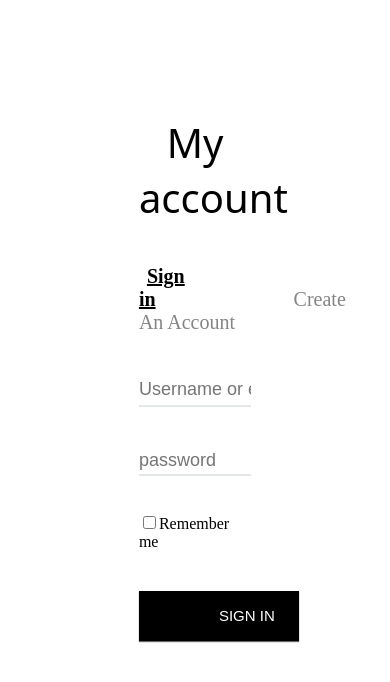
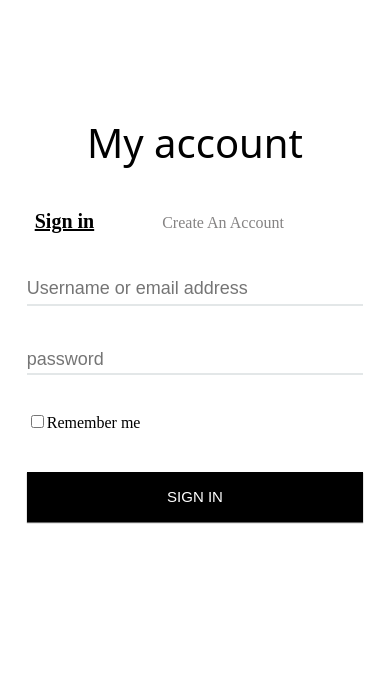
Before and after one commit to Its-premmine/myui2, a React (Create React App) app: page / in a window 390 px wide. Shown: the top 682 px of the page. Built offline with nearby package versions, Linux system fonts and the light colour scheme.

Commit message:
responsive settiong

```diff
--- a/package.json
+++ b/package.json
@@ -6,10 +6,13 @@
     "@testing-library/jest-dom": "^5.17.0",
     "@testing-library/react": "^13.4.0",
     "@testing-library/user-event": "^13.5.0",
+    "formik": "^2.4.6",
     "react": "^18.3.1",
     "react-dom": "^18.3.1",
     "react-scripts": "5.0.1",
-    "web-vitals": "^2.1.4"
+    "web-vitals": "^2.1.4",
+    "yap": "^0.0.2",
+    "yup": "^1.4.0"
   },
   "scripts": {
     "start": "react-scripts start",
--- a/src/App.scss
+++ b/src/App.scss
@@ -39,6 +39,12 @@
     font-size: 20px;
 
 }
+.form__group {
+    position: relative;
+
+
+    width: 100%;
+  }
 
 .inputField{
     width: 100%;
@@ -50,6 +56,15 @@
     margin-top: 40px;
     padding: 3px 0;
 
+
+
+}
+.labelIdEmail {
+    position: absolute;
+    top: 0;
+    display: block;
+    font-size: 30px;
+    color: gray;
 }
 
 .inputFieldpassword{
@@ -84,3 +99,23 @@
     box-shadow: 0 1px 1px rgba($color: #000000, $alpha: 0.6);
 
 }
+
+@media  (max-width :700px) {
+    .contantdiv{
+        width: 90%;
+        margin: 2px;
+
+    }
+    .spandiv{
+
+    }
+
+
+}
+@media  (max-width :400px) {
+    .creatacc{
+        font-size: 16px;
+        margin-left: -70px;
+    }
+
+}
```
Also changed, not shown: src/App.jsx (line endings or trailing spaces), 1 other file (tests, documents, lock files or other folders).
